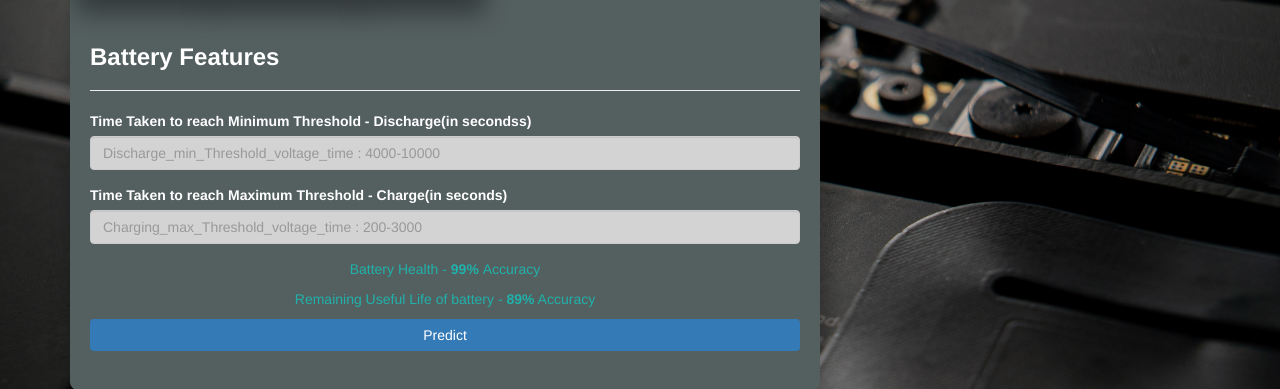
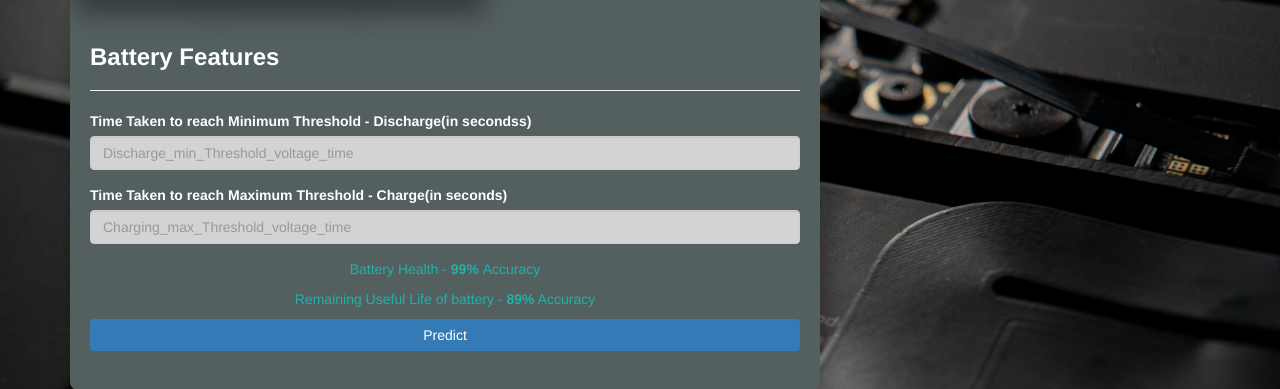
Before and after one commit to Hariharan-Paramasivam/nasa_battery, a Flask app: page / in a window 1280 px wide, after a click on "Estimator". Shown: the part 126-515 px from the top of the page. Run offline with Flask 2, Linux system fonts and the light colour scheme; parts of the project's set-up code (start-up, migrations or seed data) failed here and were passed over; some libraries are stand-ins or nearby versions.

Commit message:
Update Front.html

```diff
--- a/templates/Front.html
+++ b/templates/Front.html
@@ -287,13 +287,13 @@ Charging was carried out in a constant current (CC) mode at 1.5A until the batte
                             <div class="form-group">
                               <label for="Discharge_min_Threshold_voltage_time">Time Taken to reach Minimum Threshold - Discharge(in secondss)</label>
                             <div></div>
-                              <input type="number" class="form-control" step="any" id="Discharge_min_Threshold_voltage_time" name="Discharge" placeholder="Discharge_min_Threshold_voltage_time : 4000-10000" min="4000" max='10000'  required="required"
+                              <input type="number" class="form-control" step="any" id="Discharge_min_Threshold_voltage_time" name="Discharge" placeholder="Discharge_min_Threshold_voltage_time  "  required="required"
                               style="color:black; background-color:lightgrey" >
                             </div>
 
                             <div class="form-group" >
                               <label for="Charging_max_Threshold_voltage_time">Time Taken to reach Maximum Threshold - Charge(in seconds)</label>
-                              <input type="number" class="form-control" step="any" id="Charging_max_Threshold_voltage_time" name="Charge" placeholder="Charging_max_Threshold_voltage_time : 200-3000 " min="200" max="3000" required="required"
+                              <input type="number" class="form-control" step="any" id="Charging_max_Threshold_voltage_time" name="Charge" placeholder="Charging_max_Threshold_voltage_time  "  required="required"
                               style="color:black; background-color:lightgrey;" >
                             </div>
 
```
